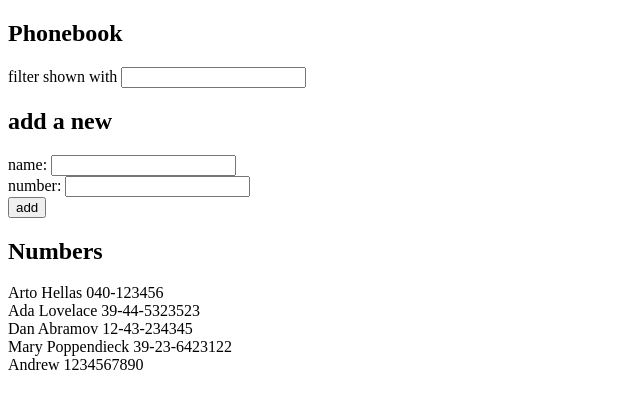
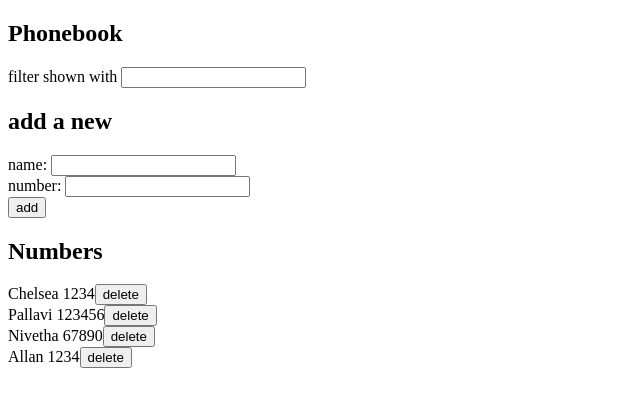
Before and after one commit to AndrewVj/FullStackOpen, a React (Vite) app in the folder Part2/phonebook/: page / in a window 1280 px wide. Shown: the top 408 px of the page, without its empty margins (0-640 px from the left). Built offline with nearby package versions, Linux system fonts and the light colour scheme; data requests are answered from the project's data file.

Commit message:
Assignment Exercise 2.14

```diff
--- a/Part2/phonebook/components/Person.jsx
+++ b/Part2/phonebook/components/Person.jsx
@@ -1,6 +1,8 @@
-const Person = ({person}) => {
+const Person = ({person, removePerson}) => {
     return (
-      <div>{person.name} {person.number}</div>
+      <div>{person.name} {person.number}
+      <button onClick={()=> removePerson(person)}>delete</button>
+      </div>
     )
   }
 
--- a/Part2/phonebook/components/Persons.jsx
+++ b/Part2/phonebook/components/Persons.jsx
@@ -1,8 +1,8 @@
 import Person from "./Person"
 
-const Persons = ({persons, newFilter}) => {
+const Persons = ({persons, newFilter, removePerson}) => {
     return persons.filter((person) => person.name.toLowerCase().includes(newFilter.toLowerCase()))
-                  .map(person => <Person key={person.name} person={person}/>)
+                  .map(person => <Person key={person.name} person={person} removePerson={removePerson}/>)
   }
 
 export default Persons
--- a/Part2/phonebook/db.json
+++ b/Part2/phonebook/db.json
@@ -1,29 +1,24 @@
 {
   "persons": [
     {
-      "name": "Arto Hellas",
-      "number": "040-123456",
-      "id": "1"
+      "name": "Chelsea",
+      "number": "1234",
+      "id": "jmTnoxRBxW8"
     },
     {
-      "name": "Ada Lovelace",
-      "number": "39-44-5323523",
-      "id": "2"
+      "name": "Pallavi",
+      "number": "123456",
+      "id": "ab6pJUGwOLQ"
     },
     {
-      "name": "Dan Abramov",
-      "number": "12-43-234345",
-      "id": "3"
+      "name": "Nivetha",
+      "number": "67890",
+      "id": "4qaL9gv86Zo"
     },
     {
-      "name": "Mary Poppendieck",
-      "number": "39-23-6423122",
-      "id": "4"
-    },
-    {
-      "name": "Andrew",
-      "number": "1234567890",
-      "id": "a-gcxemi5xc"
+      "name": "Allan",
+      "number": "1234",
+      "id": "l2CxIyshkxY"
     }
   ],
   "$schema": "./node_modules/json-server/schema.json"
--- a/Part2/phonebook/src/App.jsx
+++ b/Part2/phonebook/src/App.jsx
@@ -29,6 +29,22 @@ const App = () => {
 
   const handleNewFilterChange = (event) => {
     setNewFilter(event.target.value)
+  }
+
+  const removePerson = (person) => {
+    const userChoice = window.confirm(`Delete ${person.name} ?`);
+
+    if(userChoice) {
+      personsService
+      .remove(person.id)
+      .then(deletedPerson => {
+        setPersons(persons.filter(person => person.id !== deletedPerson.id))
+        setNewName('')
+        setNewNumber('')
+        setNewFilter('')
+      })
+    }
+
   }
 
   const addPerson = (event) => {
@@ -75,6 +91,7 @@ const App = () => {
       <Persons
         persons={persons}
         newFilter={newFilter}
+        removePerson = {removePerson}
       />
     </div>
   )
```
